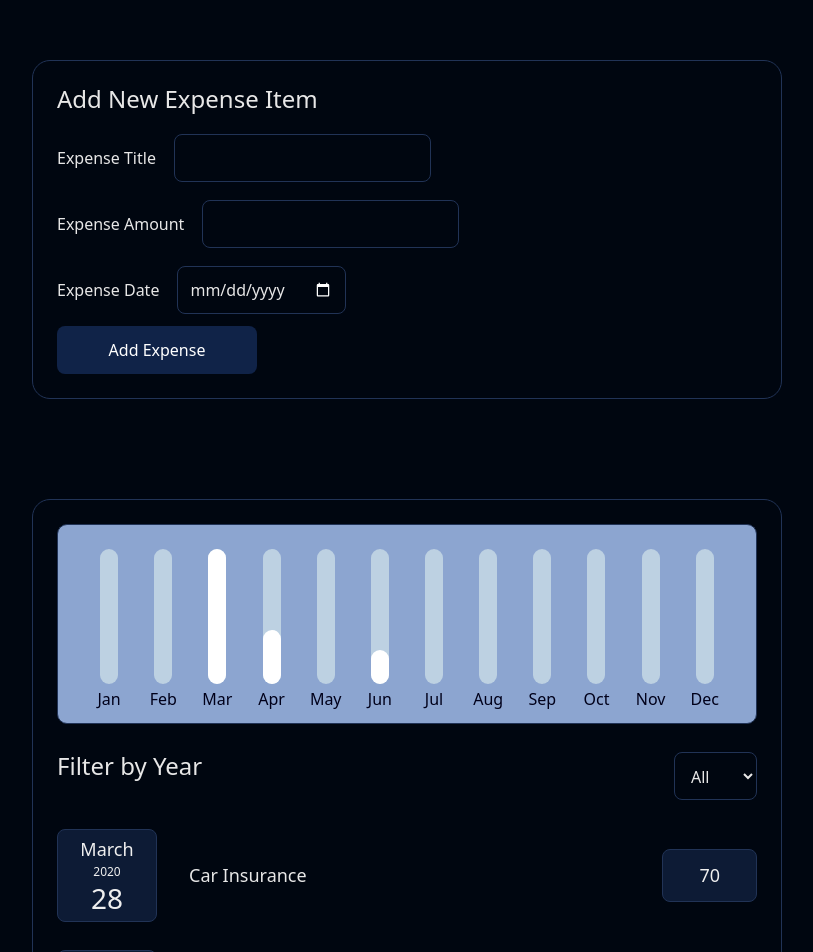
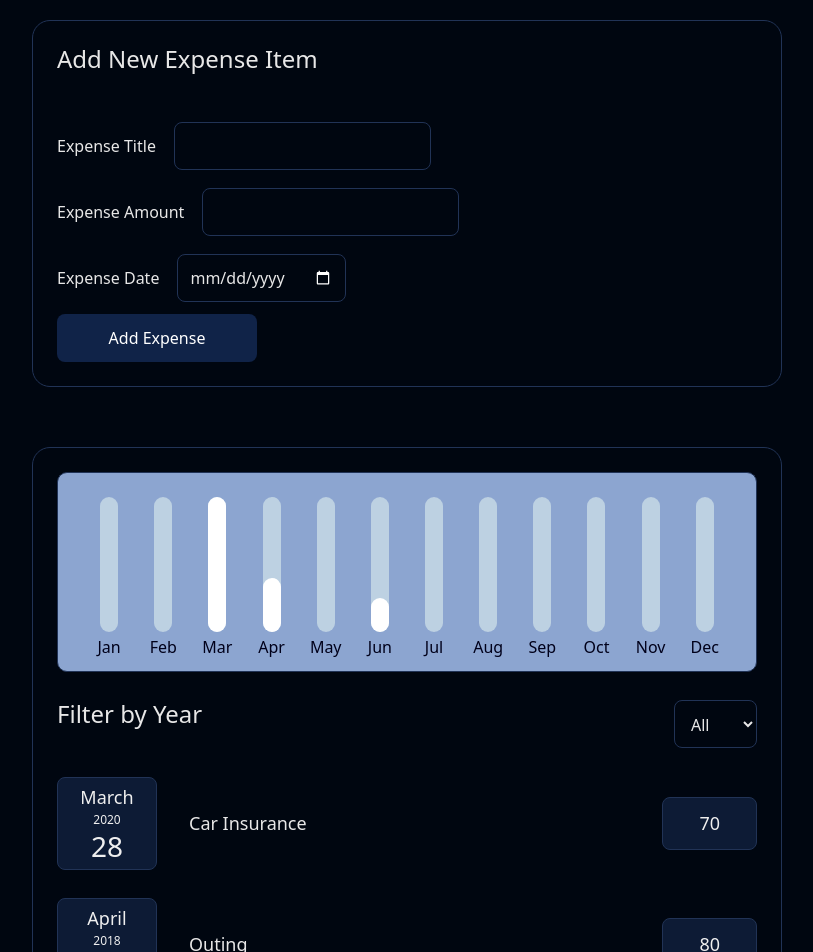
Before and after one commit to khushboodhiman/expense-tracker, a React (Create React App) app: page / in a window 1280 px wide. Shown: the part 40-992 px from the top of the page, without its empty margins (233-1046 px from the left). Built offline with nearby package versions, Linux system fonts and the light colour scheme.

Commit message:
Added Card component

```diff
--- a/src/Components/AddExpense.css
+++ b/src/Components/AddExpense.css
@@ -1,14 +1,3 @@
-.add-expense {
-  width: 100%;
-  max-width: 750px;
-  margin: 100px auto;
-  border: solid 1px #213356;
-  border-radius: 18px;
-  padding: 24px;
-  background-color: #000610;
-  color: #e7e7e7;
-}
-
 form {
   display: flex;
   flex-direction: column;
--- a/src/Components/AddExpense.js
+++ b/src/Components/AddExpense.js
@@ -1,5 +1,6 @@
 import "./AddExpense.css";
 import ExpenseForm from "./ExpenseForm";
+import Card from "./Card";
 
 function AddExpense(props) {
   const newExpenseHandler = (expense) => {
@@ -8,9 +9,9 @@ function AddExpense(props) {
   };
 
   return (
-    <div className="add-expense">
+    <Card>
       <ExpenseForm onNewExpense={newExpenseHandler} />
-    </div>
+    </Card>
   );
 }
 
--- a/src/Components/ExpenseTable.css
+++ b/src/Components/Card.css
@@ -1,4 +1,4 @@
-.expense-table {
+.dark_card {
   width: 100%;
   max-width: 750px;
   margin: 60px auto;
@@ -9,4 +9,5 @@
   flex-direction: column;
   background-color: #000610;
   gap: 28px;
+  color: #e7e7e7;
 }
--- /dev/null
+++ b/src/Components/Card.js
@@ -0,0 +1,7 @@
+import "./Card.css";
+
+const Card = (props) => {
+  return <div className="dark_card">{props.children}</div>;
+};
+
+export default Card;
--- a/src/Components/ExpenseTable.js
+++ b/src/Components/ExpenseTable.js
@@ -1,8 +1,8 @@
-import "./ExpenseTable.css";
 import Filters from "./Filters";
 import ExpenseList from "./ExpenseList";
 import { useEffect, useMemo, useState } from "react";
 import FilterChart from "./FilterChart";
+import Card from "./Card";
 
 function ExpenseTable(props) {
   const [filter, setFilter] = useState("All");
@@ -84,7 +84,7 @@ function ExpenseTable(props) {
 
   return (
     <>
-      <div className="expense-table">
+      <Card>
         <FilterChart items={expensesPerMonth} />
         <Filters
           text="Filter by Year"
@@ -92,7 +92,7 @@ function ExpenseTable(props) {
           options={["All", 2020, 2021, 2022, 2023]}
         />
         {<ExpenseList expenseData={filteredData} />}
-      </div>
+      </Card>
     </>
   );
 }
```
